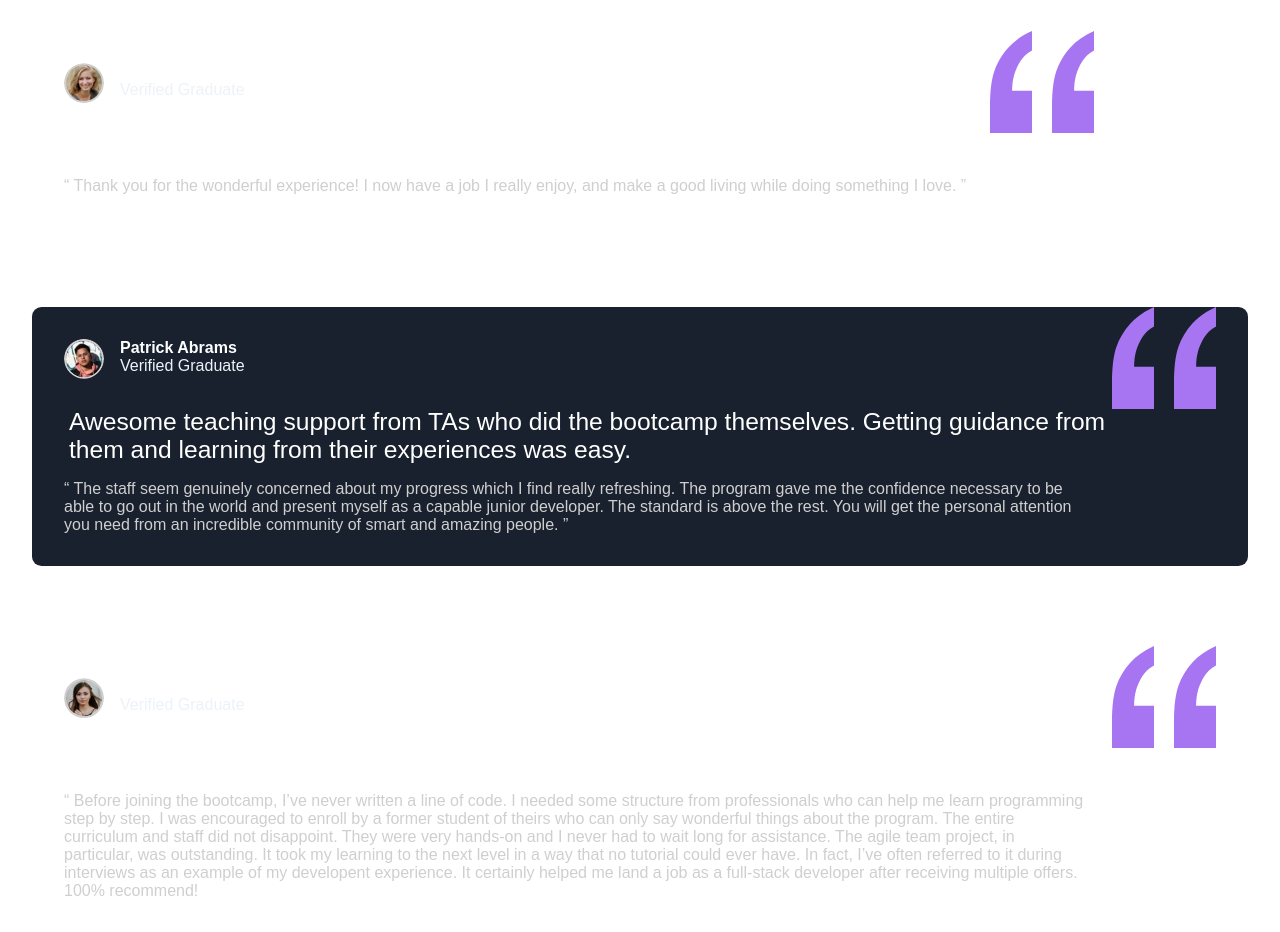
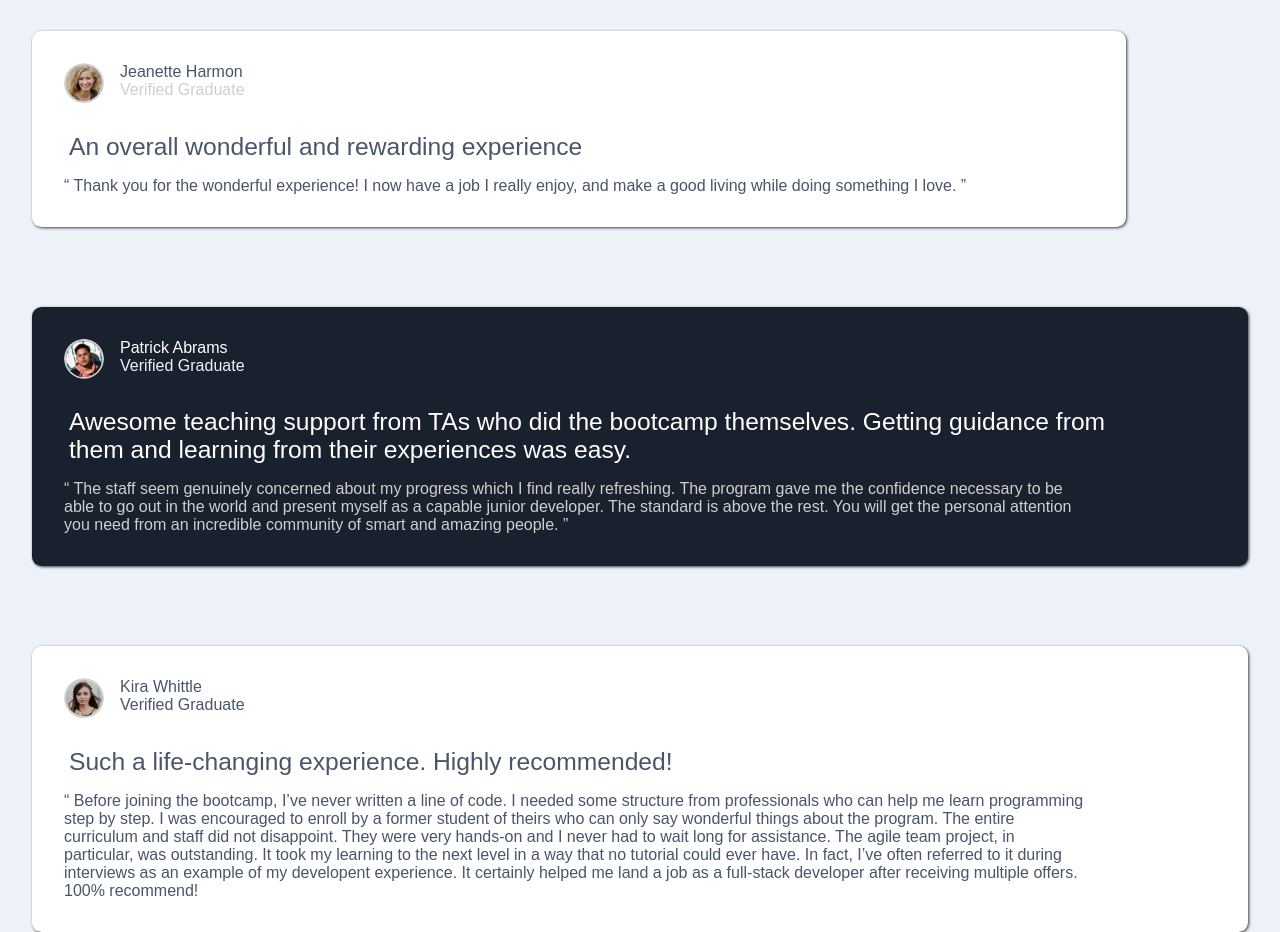
Before and after one commit to TheCoderGuru/testimonials-grid-section, a website: page src/index.html in a window 1280 px wide. Shown: the part 700-1632 px from the top of the page. Drawn offline with nearby package versions, Linux system fonts and the light colour scheme; files that its build step writes are made by us from their sources.

Commit message:
Currently working on the desktop version for this challenge

```diff
--- a/src/index.html
+++ b/src/index.html
@@ -25,7 +25,7 @@
   <body>
     <m>
       <div class="cards">
-        <div class="card violet">
+        <div class="card violet one">
           <div class="card__flex">
             <img
               class="card__image"
@@ -54,7 +54,7 @@
             VR startup. ”
           </p>
         </div>
-        <div class="card dark-gray">
+        <div class="card dark-gray two">
           <div class="card__flex">
             <img
               class="card__image"
@@ -65,7 +65,6 @@
               <h1 class="card__name">Jonathan Walters</h1>
               <p class="card__position">Verified Graduate</p>
             </div>
-            <img class="card__quotation" src="./assets/images/bg-pattern-quotation.svg" alt="">
           </div>
           <h2 class="card__heading">
             The team was very supportive and kept me
@@ -77,7 +76,7 @@
     investments I’ve made in myself. ”
           </p>
         </div>
-        <div class="card white">
+        <div class="card white three">
           <div class="card__flex">
             <img
               class="card__image"
@@ -85,22 +84,21 @@
               alt=""
             />
             <div class="card__content">
-              <h1 class="card__name">Jeanette Harmon</h1>
-              <p class="card__position">Verified Graduate</p>
+              <h1 class="card__name font-dark-gray">Jeanette Harmon</h1>
+              <p class="card__position font-light-gray">Verified Graduate</p>
             </div>
-            <img class="card__quotation" src="./assets/images/bg-pattern-quotation.svg" alt="">
           </div>
-          <h2 class="card__heading">
+          <h2 class="card__heading font-dark-gray">
              An
     overall wonderful and rewarding experience
           </h2>
-          <p class="card__description">
+          <p class="card__description font-dark-gray">
            “ Thank you for the wonderful
     experience! I now have a job I really enjoy, and make a good living while
     doing something I love. ”
           </p>
         </div>
-        <div class="card dark-black">
+        <div class="card dark-black four">
           <div class="card__flex">
             <img
               class="card__image"
@@ -111,7 +109,6 @@
               <h1 class="card__name">Patrick Abrams</h1>
               <p class="card__position">Verified Graduate</p>
             </div>
-            <img class="card__quotation" src="./assets/images/bg-pattern-quotation.svg" alt="">
           </div>
           <h2 class="card__heading">
   Awesome teaching
@@ -127,7 +124,7 @@
     smart and amazing people. ”
           </p>
         </div>
-        <div class="card white">
+        <div class="card white five">
           <div class="card__flex">
             <img
               class="card__image"
@@ -135,16 +132,15 @@
               alt=""
             />
             <div class="card__content">
-              <h1 class="card__name"> Kira Whittle</h1>
-              <p class="card__position">Verified Graduate</p>
+              <h1 class="card__name font-dark-gray"> Kira Whittle</h1>
+              <p class="card__position font-dark-gray">Verified Graduate</p>
             </div>
-            <img class="card__quotation" src="./assets/images/bg-pattern-quotation.svg" alt="">
           </div>
-          <h2 class="card__heading">
+          <h2 class="card__heading font-dark-gray">
   Such a
     life-changing experience. Highly recommended!
           </h2>
-          <p class="card__description">
+          <p class="card__description font-dark-gray">
           “ Before joining the bootcamp,
     I’ve never written a line of code. I needed some structure from
     professionals who can help me learn programming step by step. I was
--- a/src/sass/style.scss
+++ b/src/sass/style.scss
@@ -1,12 +1,10 @@
-
 $moderate-violet: hsl(263, 55%, 52%);
 $very-dark-grayish-blue: hsl(217, 19%, 35%);
 $very-dark-blackish-blue: hsl(219, 29%, 14%);
 $white: hsl(0, 0%, 100%);
 $light-gray: hsl(0, 0%, 81%);
-$font-body: 'Barlow Condensed', sans-serif;
+$font-body: "Barlow Condensed", sans-serif;
 $light-grayish-blue: hsl(210, 46%, 95%);
-
 
 * {
   padding: 0;
@@ -19,6 +17,7 @@ $light-grayish-blue: hsl(210, 46%, 95%);
 
 body {
   min-height: 100%;
+  background-color: $light-grayish-blue;
 }
 
 .cards {
@@ -28,8 +27,10 @@ body {
 
 .card {
   margin-inline: 2em;
-    border-radius: .6em;
+  border-radius: 0.6em;
+  box-shadow: 1px 1px 3px 0px rgba(0, 0, 0, 0.75);
   width: fit-content;
+  height: fit-content;
   position: relative;
   margin-block-start: 5em;
   &__flex {
@@ -50,14 +51,14 @@ body {
   &__name {
     color: white;
     font-size: 1em;
-
+    font-weight: 500;
   }
 
-  &__position{
+  &__position {
     color: $light-grayish-blue;
   }
 
-  &__heading{
+  &__heading {
     margin-inline-start: 1.5em;
     margin-block-start: 1.2em;
     color: $white;
@@ -68,31 +69,79 @@ body {
     font-weight: 500;
   }
 
-  &__quotation{
+  &__quotation {
     position: absolute;
-      right: 2em;
+    right: 3em;
     top: 0;
   }
 
-  &__description{
+  &__description {
     margin-inline-start: 2em;
     margin-block-start: 1em;
     margin-block-end: 2em;
     margin-inline-end: 10em;
     color: $light-gray;
-
   }
 }
 
-
-.violet{
+.violet {
   background-color: $moderate-violet;
 }
 
-.dark-gray{
+.dark-gray {
   background-color: $very-dark-grayish-blue;
 }
 
-.dark-black{
+.dark-black {
   background-color: $very-dark-blackish-blue;
 }
+
+.white {
+  background-color: $white;
+}
+
+.font-violet {
+  color: $moderate-violet;
+}
+
+.font-dark-gray {
+  color: $very-dark-grayish-blue;
+}
+
+.font-light-gray {
+  color: $light-gray;
+}
+
+.font-light-grayish-blue {
+  color: $light-grayish-blue;
+}
+
+.font-dark-black {
+  color: $very-dark-blackish-blue;
+}
+
+.font-white {
+  color: $white;
+}
+
+@media only screen and (min-width: 1440px) {
+  .cards {
+    display: grid;
+    grid-template-columns: repeat(4fr, .7fr);
+  }
+  .one{
+    grid-column: span 2;
+  }
+
+  .three{
+    grid-column: 1 / 2;
+  }
+
+  .four{
+    grid-column: span 2;
+  }
+
+  .five{
+    grid-column: 4;
+  }
+}
```
Also changed, not shown: public/index.html (+13 -17 lines), public/css/style.css. Lines whose indentation alone changed are shown as unchanged.
